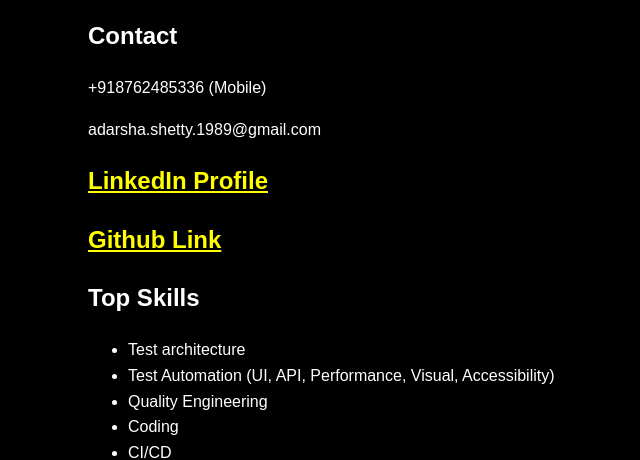
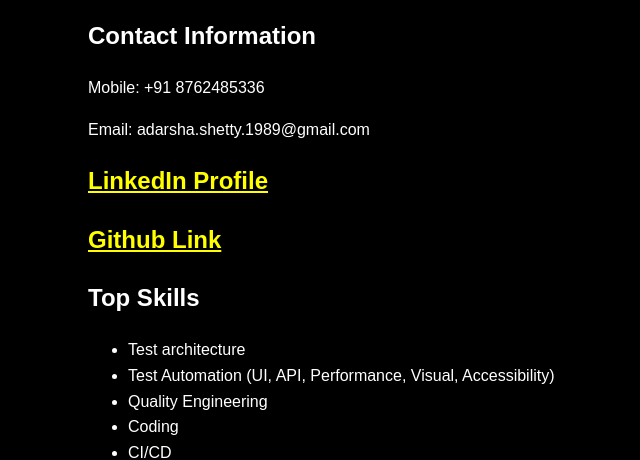
Before and after one commit to adarsha89/adarsha89.github.io, a plain HTML site: page index.html in a window 1280 px wide. Shown: the part 343-803 px from the top of the page, without its empty margins (152-792 px from the left). Drawn offline with Linux system fonts and the light colour scheme.

Commit message:
Update index.html

```diff
--- a/index.html
+++ b/index.html
@@ -49,9 +49,9 @@
             <h2>Software Engineer</h2>
         </div>
         <div class="contact-info">
-            <h2>Contact</h2>
-            <p>+918762485336 (Mobile)</p>
-            <p>adarsha.shetty.1989@gmail.com</p>
+            <h2>Contact Information</h2>
+            <p>Mobile: +91 8762485336</p>
+            <p>Email: adarsha.shetty.1989@gmail.com</p>
             <h2><a href="https://www.linkedin.com/in/adarsha-shetty-56842463" style="color: yellow;" target="_blank">LinkedIn Profile</a></h2>
             <h2><a href="https://github.com/adarsha89" style="color: yellow;" target="_blank">Github Link</a></h2>
         </div>
```
